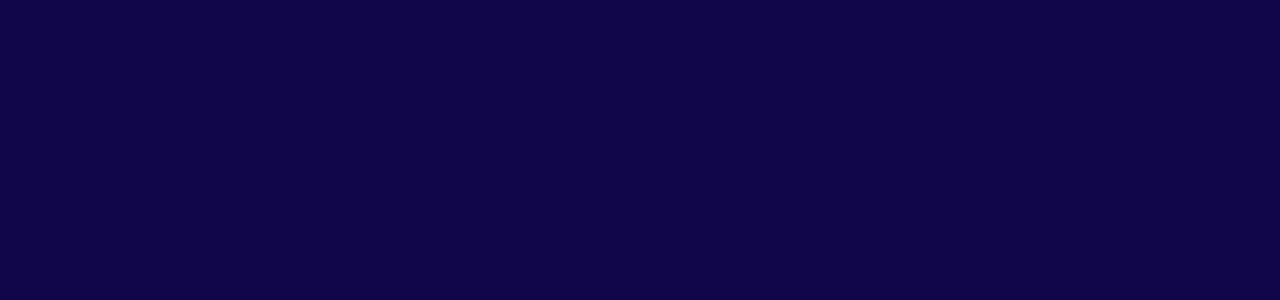
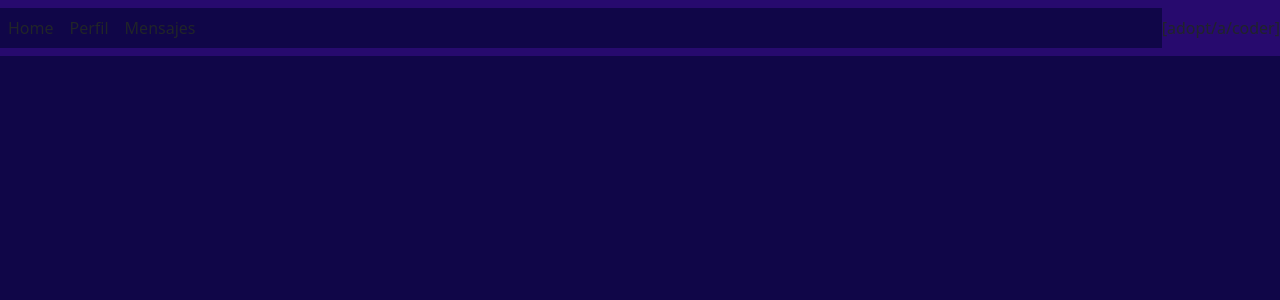
Before and after one commit to adoptacoder-app/adoptacoder, a React (Create React App) app: page / in a window 1280 px wide. Shown: the top 300 px of the page. Built offline with nearby package versions, Linux system fonts and the light colour scheme; the HTML template or start-up script is replaced by a standard one.

Commit message:
first updates navbar

```diff
--- a/package.json
+++ b/package.json
@@ -6,7 +6,9 @@
     "@testing-library/jest-dom": "^5.16.5",
     "@testing-library/react": "^13.4.0",
     "@testing-library/user-event": "^13.5.0",
+    "bootstrap": "^5.2.3",
     "react": "^18.2.0",
+    "react-bootstrap": "^2.7.2",
     "react-dom": "^18.2.0",
     "react-router": "^6.8.1",
     "react-router-dom": "^6.8.1",
--- a/src/App.js
+++ b/src/App.js
@@ -1,12 +1,15 @@
 import { Route, Routes } from "react-router";
 import "./App.css"
+import Navbar from "./assets/navbar/AtomNavbar";
 
 function App() {
   return (
     <Routes>
-      <Route path="/" element={''}/>
+      <Route path="/" element={<Navbar/>}/>
     </Routes>
   );
 }
 
+
+
 export default App;
--- /dev/null
+++ b/src/assets/navbar/AtomNavbar.jsx
@@ -0,0 +1,22 @@
+import React from "react";
+import "./navbar.css";
+import { Nav, Navbar,} from "react-bootstrap";
+//import { ReactComponent as Logo } from "./logo.svg";
+
+import "bootstrap/dist/css/bootstrap.min.css";
+
+export default function AtomNavbar() {
+  return (
+    <Navbar collapseOnSelect expand="lg" className="navbarStyles" sticky="top">
+      <Navbar.Toggle aria-controls="responsive-navbar-nav"  />
+      <Navbar.Collapse id="responsive-navbar-nav">
+        <Nav className="mr-auto">
+          <Nav.Link href="#features">Home</Nav.Link>
+          <Nav.Link href="#pricing">Perfil</Nav.Link>
+          <Nav.Link href="#deets">Mensajes</Nav.Link>
+        </Nav>
+      </Navbar.Collapse>
+      <span className="logo">[adopt/a/coder]</span>
+    </Navbar>
+  );
+}
--- /dev/null
+++ b/src/assets/navbar/navbar.css
@@ -0,0 +1,21 @@
+.navbarStyles{
+    background-color: var(--main-tr);
+}
+
+
+.navbar-toggler-icon {
+    background-color: transparent;
+    color: var(--light) !important;
+    border: none;
+    outline: none;
+  }
+
+  .navbarStyles .navbar-nav .nav-link {
+    color: var(--light);
+  }
+
+  .logo{
+    color: var(--light);
+    background-color: transparent;
+    border: none;
+  }
```
Also changed, not shown: 1 other file (tests, documents, lock files or other folders).
